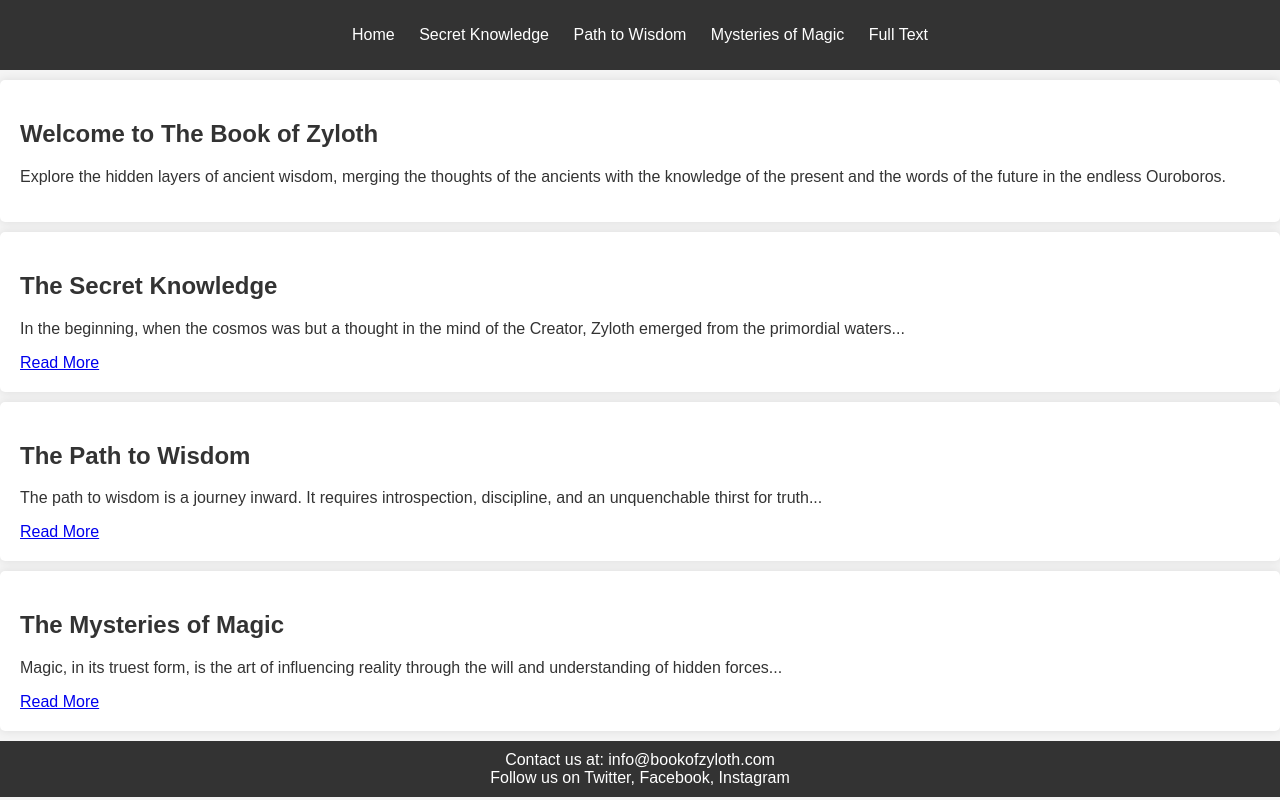
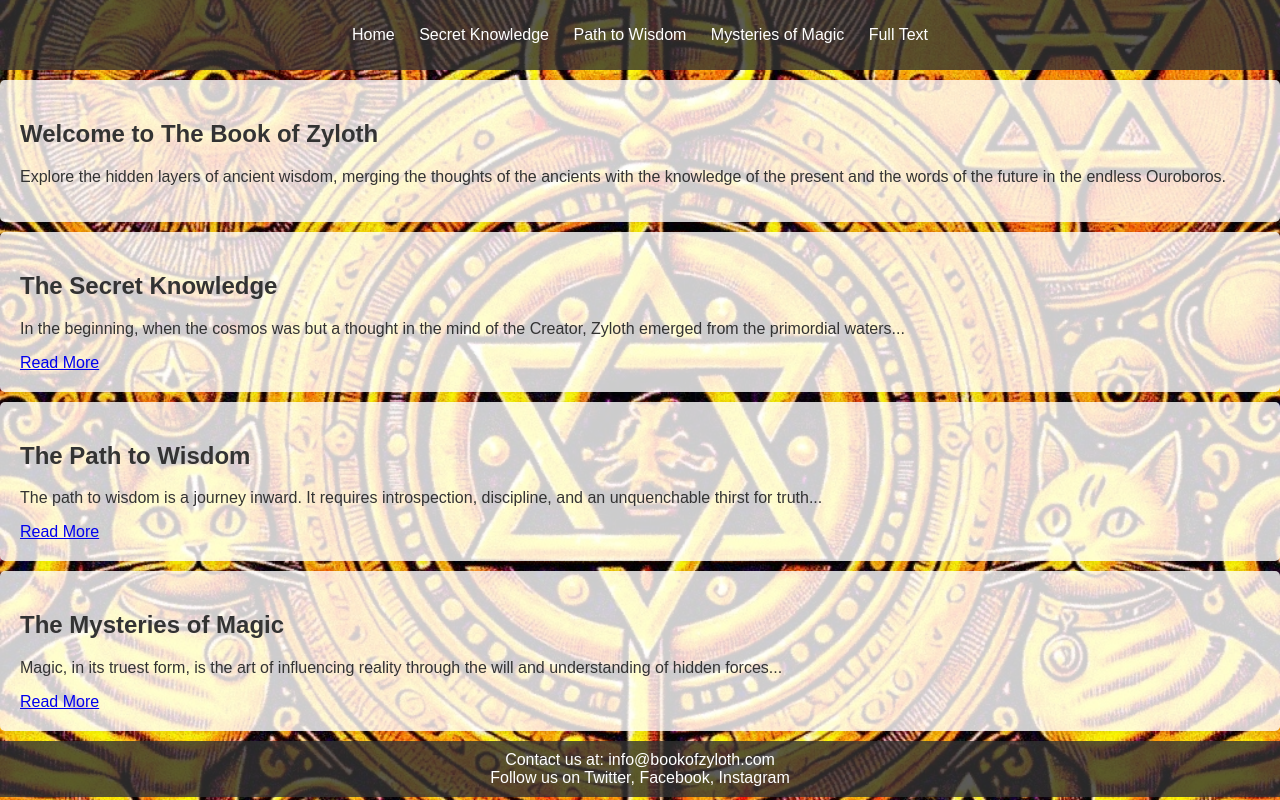
Before and after one commit to Fam1n0/Zyloth, a plain HTML site: page index.html in a window 1280 px wide. Drawn offline with Linux system fonts and the light colour scheme.

Commit message:
Update styles.css

```diff
--- a/styles.css
+++ b/styles.css
@@ -1,14 +1,14 @@
-
 body {
     font-family: Arial, sans-serif;
     margin: 0;
     padding: 0;
-    background-color: #f4f4f4;
+    background: url('bg.jpg') no-repeat center center fixed;
+    background-size: cover;
     color: #333;
 }
 
 header {
-    background: #333;
+    background: rgba(51, 51, 51, 0.8);
     color: #fff;
     padding: 10px 0;
     text-align: center;
@@ -32,7 +32,7 @@ nav ul li a {
 section {
     padding: 20px;
     margin: 10px 0;
-    background: #fff;
+    background: rgba(255, 255, 255, 0.8);
     border-radius: 5px;
     box-shadow: 0 0 10px rgba(0,0,0,0.1);
 }
@@ -42,7 +42,7 @@ h1, h2, h3 {
 }
 
 footer {
-    background: #333;
+    background: rgba(51, 51, 51, 0.8);
     color: #fff;
     text-align: center;
     padding: 10px 0;
```
